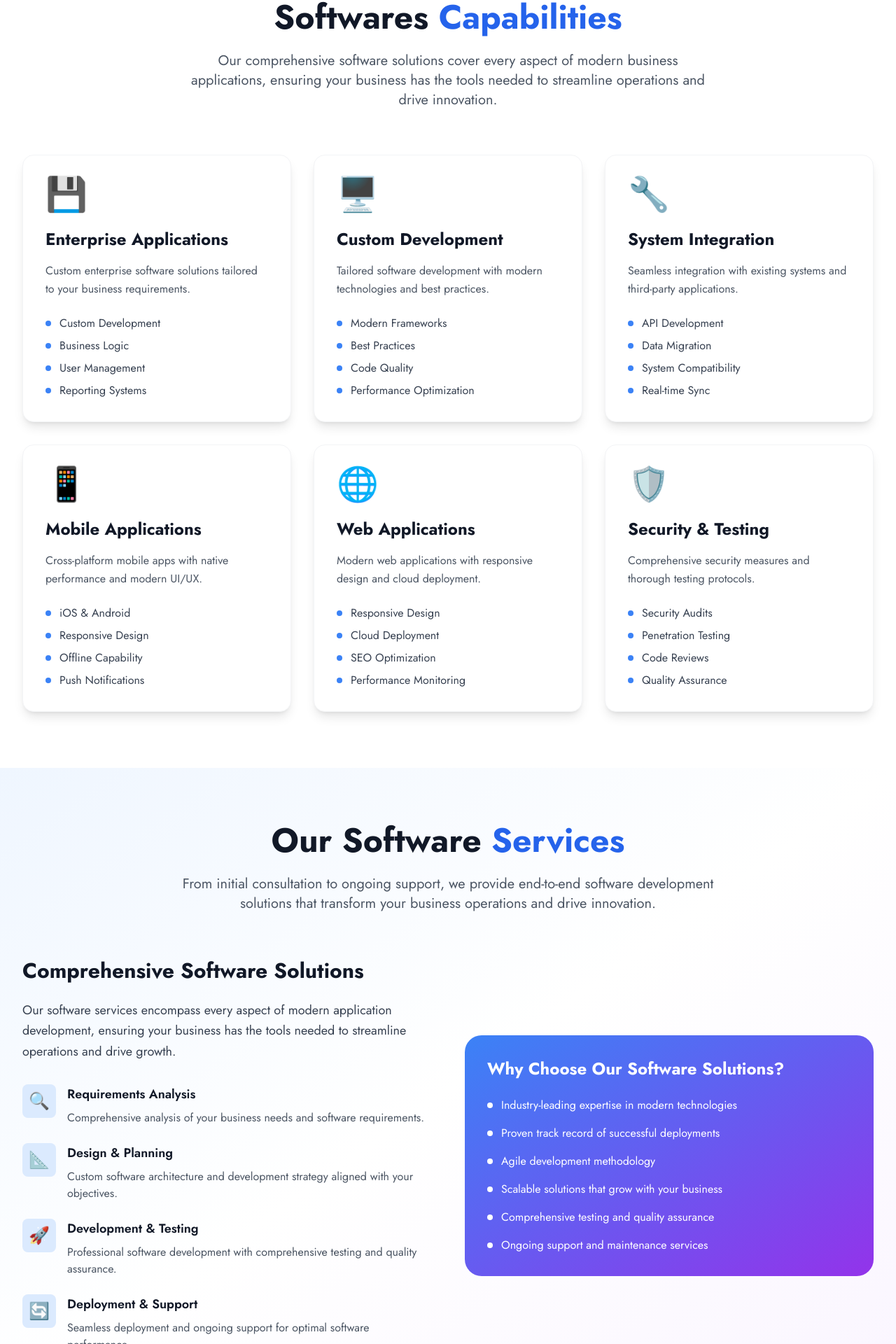
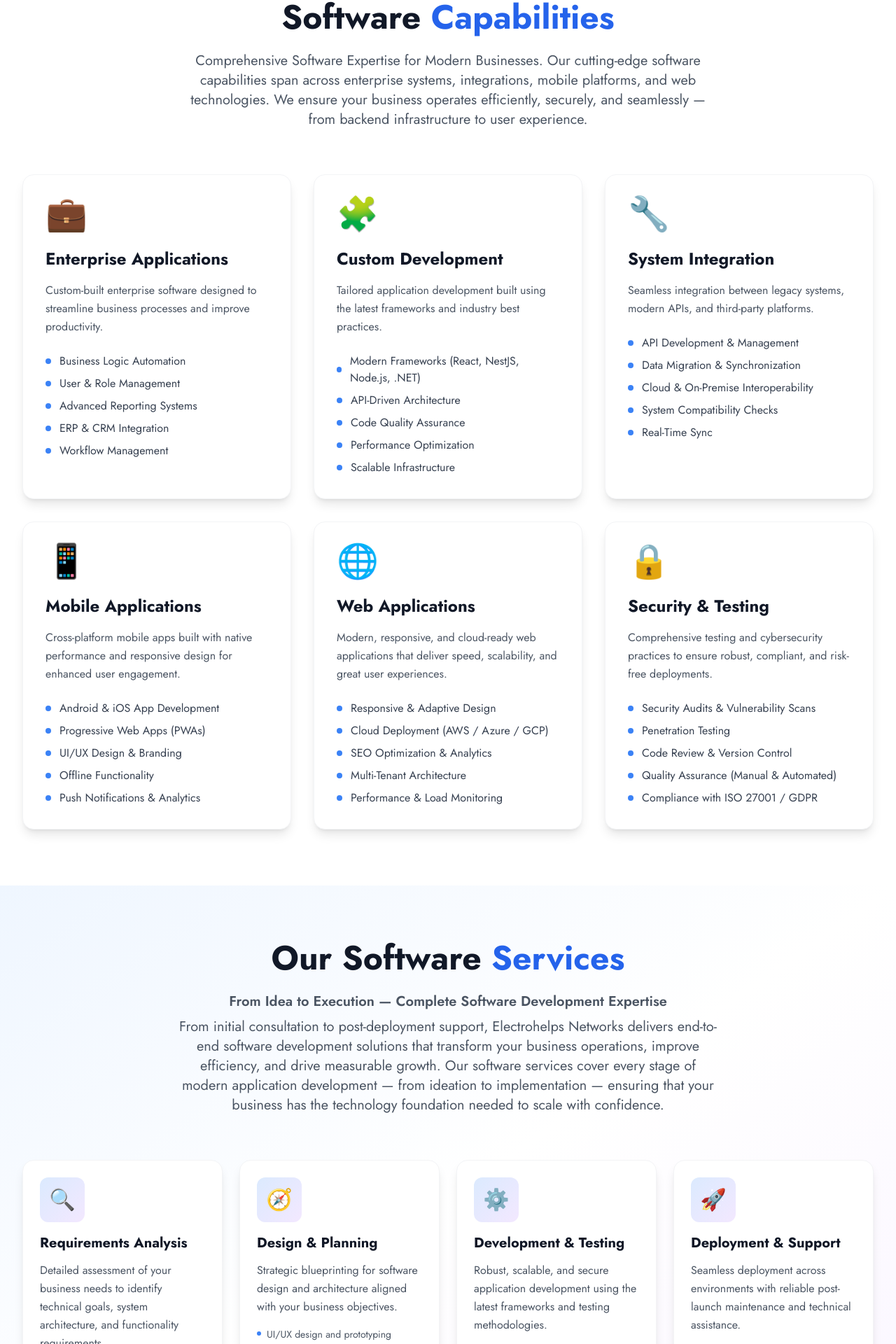
Before and after one commit to Vamshik1403/ehsnetworks-website, a Next.js app in the folder frontend/: page /solutions/softwares in a window 1280 px wide. Shown: the part 872-2792 px from the top of the page at 70% size. Built offline with nearby package versions, Linux system fonts and the light colour scheme.

Commit message:
Initial commit

```diff
--- a/frontend/app/components/Navbar.jsx
+++ b/frontend/app/components/Navbar.jsx
@@ -301,6 +301,12 @@ export default function Navbar() {
                     <h3 className="text-lg font-bold text-gray-800 group-hover/phone:text-purple-600 transition-colors duration-300">Phone</h3>
                   </div>
                   <div className="ml-11 space-y-2">
+                    <a href="mailto:support@ehsnetworks.in" className="flex items-center space-x-2 text-gray-600 hover:text-blue-600 transition-colors duration-300 group-hover/support:translate-x-1 cursor-pointer">
+                      <svg className="w-4 h-4" fill="none" stroke="currentColor" viewBox="0 0 24 24">
+                        <path strokeLinecap="round" strokeLinejoin="round" strokeWidth="2" d="M3 8l7.89 4.26a2 2 0 002.22 0L21 8M5 19h14a2 2 0 002-2V7a2 2 0 00-2-2H5a2 2 0 00-2 2v10a2 2 0 002 2z" />
+                      </svg>
+                      <span className="text-sm">sales@ehsnetworks.in</span>
+                    </a>
                     <a href="tel:02240244440" className="flex items-center space-x-2 text-gray-600 hover:text-purple-600 transition-colors duration-300 group-hover/phone:translate-x-1 cursor-pointer">
                       <svg className="w-4 h-4" fill="none" stroke="currentColor" viewBox="0 0 24 24">
                         <path strokeLinecap="round" strokeLinejoin="round" strokeWidth="2" d="M3 5a2 2 0 012-2h3.28a1 1 0 01.948.684l1.498 4.493a1 1 0 01-.502 1.21l-2.257 1.13a11.042 11.042 0 005.516 5.516l1.13-2.257a1 1 0 011.21-.502l4.493 1.498a1 1 0 01.684.949V19a2 2 0 01-2 2h-1C9.716 21 3 14.284 3 6V5z" />
--- a/frontend/app/contact/page.js
+++ b/frontend/app/contact/page.js
@@ -78,7 +78,7 @@ export default function ContactUs() {
                     <div>
                       <h3 className="font-semibold text-gray-900 mb-1">Phone Number</h3>
                       <a href="tel:+917718811771" className="text-green-600 hover:text-green-700 font-semibold text-lg">
-                        +91 771-8811-771
+                        022-4024-4440
                       </a>
                             </div>
                           </div>
--- a/frontend/app/end-points/iot-security/components/EndpointProtectionOverview.jsx
+++ b/frontend/app/end-points/iot-security/components/EndpointProtectionOverview.jsx
@@ -51,7 +51,7 @@ export default function EndpointProtectionOverview() {
             </div>
 
             <Link href="/contact">
-              <button className="mt-6 px-8 py-4 bg-gradient-to-r from-indigo-600 to-purple-600 text-white font-bold text-lg rounded-lg shadow-lg hover:shadow-xl transform hover:scale-105 transition-all duration-300">
+              <button className="mt-20 px-8 py-4 bg-gradient-to-r from-indigo-600 to-purple-600 text-white font-bold text-lg rounded-lg shadow-lg hover:shadow-xl transform hover:scale-105 transition-all duration-300">
                 GET APPOINTMENT
               </button>
             </Link>
--- a/frontend/app/solutions/softwares/components/SoftwaresCapabilities.jsx
+++ b/frontend/app/solutions/softwares/components/SoftwaresCapabilities.jsx
@@ -7,51 +7,51 @@ export default function SoftwaresCapabilities() {
       <div className="max-w-7xl mx-auto px-4 sm:px-6 lg:px-8">
         <div className="text-center mb-16">
           <h2 className="text-4xl md:text-5xl font-bold text-gray-900 mb-6">
-            Softwares <span className="text-blue-600">Capabilities</span>
+            Software <span className="text-blue-600">Capabilities</span>
           </h2>
           <p className="text-xl text-gray-600 max-w-3xl mx-auto">
-            Our comprehensive software solutions cover every aspect of modern business applications,
-            ensuring your business has the tools needed to streamline operations and drive innovation.
+            Comprehensive Software Expertise for Modern Businesses. Our cutting-edge software capabilities span across enterprise systems, integrations, mobile platforms, and web technologies.
+            We ensure your business operates efficiently, securely, and seamlessly — from backend infrastructure to user experience.
           </p>
         </div>
 
         <div className="grid grid-cols-1 md:grid-cols-2 lg:grid-cols-3 gap-8">
           {[
             {
-              icon: '💾',
+              icon: '💼',
               title: 'Enterprise Applications',
-              description: 'Custom enterprise software solutions tailored to your business requirements.',
-              features: ['Custom Development', 'Business Logic', 'User Management', 'Reporting Systems']
+              description: 'Custom-built enterprise software designed to streamline business processes and improve productivity.',
+              features: ['Business Logic Automation', 'User & Role Management', 'Advanced Reporting Systems', 'ERP & CRM Integration', 'Workflow Management']
             },
             {
-              icon: '🖥️',
+              icon: '🧩',
               title: 'Custom Development',
-              description: 'Tailored software development with modern technologies and best practices.',
-              features: ['Modern Frameworks', 'Best Practices', 'Code Quality', 'Performance Optimization']
+              description: 'Tailored application development built using the latest frameworks and industry best practices.',
+              features: ['Modern Frameworks (React, NestJS, Node.js, .NET)', 'API-Driven Architecture', 'Code Quality Assurance', 'Performance Optimization', 'Scalable Infrastructure']
             },
             {
               icon: '🔧',
               title: 'System Integration',
-              description: 'Seamless integration with existing systems and third-party applications.',
-              features: ['API Development', 'Data Migration', 'System Compatibility', 'Real-time Sync']
+              description: 'Seamless integration between legacy systems, modern APIs, and third-party platforms.',
+              features: ['API Development & Management', 'Data Migration & Synchronization', 'Cloud & On-Premise Interoperability', 'System Compatibility Checks', 'Real-Time Sync']
             },
             {
               icon: '📱',
               title: 'Mobile Applications',
-              description: 'Cross-platform mobile apps with native performance and modern UI/UX.',
-              features: ['iOS & Android', 'Responsive Design', 'Offline Capability', 'Push Notifications']
+              description: 'Cross-platform mobile apps built with native performance and responsive design for enhanced user engagement.',
+              features: ['Android & iOS App Development', 'Progressive Web Apps (PWAs)', 'UI/UX Design & Branding', 'Offline Functionality', 'Push Notifications & Analytics']
             },
             {
               icon: '🌐',
               title: 'Web Applications',
-              description: 'Modern web applications with responsive design and cloud deployment.',
-              features: ['Responsive Design', 'Cloud Deployment', 'SEO Optimization', 'Performance Monitoring']
+              description: 'Modern, responsive, and cloud-ready web applications that deliver speed, scalability, and great user experiences.',
+              features: ['Responsive & Adaptive Design', 'Cloud Deployment (AWS / Azure / GCP)', 'SEO Optimization & Analytics', 'Multi-Tenant Architecture', 'Performance & Load Monitoring']
             },
             {
-              icon: '🛡️',
+              icon: '🔒',
               title: 'Security & Testing',
-              description: 'Comprehensive security measures and thorough testing protocols.',
-              features: ['Security Audits', 'Penetration Testing', 'Code Reviews', 'Quality Assurance']
+              description: 'Comprehensive testing and cybersecurity practices to ensure robust, compliant, and risk-free deployments.',
+              features: ['Security Audits & Vulnerability Scans', 'Penetration Testing', 'Code Review & Version Control', 'Quality Assurance (Manual & Automated)', 'Compliance with ISO 27001 / GDPR']
             }
           ].map((capability, index) => (
             <div
--- a/frontend/app/solutions/softwares/components/SoftwaresServices.jsx
+++ b/frontend/app/solutions/softwares/components/SoftwaresServices.jsx
@@ -9,79 +9,95 @@ export default function SoftwaresServices() {
           <h2 className="text-4xl md:text-5xl font-bold text-gray-900 mb-6">
             Our Software <span className="text-blue-600">Services</span>
           </h2>
-          <p className="text-xl text-gray-600 max-w-3xl mx-auto">
-            From initial consultation to ongoing support, we provide end-to-end software development solutions
-            that transform your business operations and drive innovation.
+          <div className="text-xl text-gray-600 max-w-3xl mx-auto space-y-2">
+            <p className="font-semibold">
+              From Idea to Execution — Complete Software Development Expertise
+            </p>
+            <p>
+              From initial consultation to post-deployment support, Electrohelps Networks delivers end-to-end software development solutions that transform your business operations, improve efficiency, and drive measurable growth.              Our software services cover every stage of modern application development — from ideation to implementation — ensuring that your business has the technology foundation needed to scale with confidence.
+
             </p>
           </div>
+        </div>
 
-        <div className="grid grid-cols-1 lg:grid-cols-2 gap-12 items-center">
-          <div className="space-y-8">
-            <div className="space-y-6">
-              <h3 className="text-3xl font-bold text-gray-900">
+        <div className="space-y-12">
+          {/* <div className="text-center">
+            <h3 className="text-3xl md:text-4xl font-bold text-gray-900 mb-4">
               Comprehensive Software Solutions
             </h3>
-              <p className="text-lg text-gray-700 leading-relaxed">
-                Our software services encompass every aspect of modern application development, ensuring your business
-                has the tools needed to streamline operations and drive growth.
+            <p className="text-lg text-gray-700 leading-relaxed max-w-3xl mx-auto">
+              Our software services cover every stage of modern application development — from ideation to implementation — ensuring that your business has the technology foundation needed to scale with confidence.
             </p>
-            </div>
+          </div> */}
 
-            <div className="space-y-6">
+          <div className="grid grid-cols-1 md:grid-cols-2 lg:grid-cols-4 gap-6">
             {[
               {
                 icon: '🔍',
                 title: 'Requirements Analysis',
-                  description: 'Comprehensive analysis of your business needs and software requirements.'
+                description: 'Detailed assessment of your business needs to identify technical goals, system architecture, and functionality requirements.',
+                features: [
+                  'Process mapping and requirement documentation',
+                  'Feasibility and risk assessment',
+                  'Stakeholder analysis'
+                ]
               },
               {
-                  icon: '📐',
+                icon: '🧭',
                 title: 'Design & Planning',
-                  description: 'Custom software architecture and development strategy aligned with your objectives.'
+                description: 'Strategic blueprinting for software design and architecture aligned with your business objectives.',
+                features: [
+                  'UI/UX design and prototyping',
+                  'System architecture & database modeling',
+                  'Agile sprint planning'
+                ]
+              },
+              {
+                icon: '⚙️',
+                title: 'Development & Testing',
+                description: 'Robust, scalable, and secure application development using the latest frameworks and testing methodologies.',
+                features: [
+                  'Full-stack development (Frontend, Backend, APIs)',
+                  'Unit, integration & performance testing',
+                  'Continuous Integration / Deployment (CI/CD)'
+                ]
               },
               {
                 icon: '🚀',
-                  title: 'Development & Testing',
-                  description: 'Professional software development with comprehensive testing and quality assurance.'
-                },
-                {
-                  icon: '🔄',
                 title: 'Deployment & Support',
-                  description: 'Seamless deployment and ongoing support for optimal software performance.'
+                description: 'Seamless deployment across environments with reliable post-launch maintenance and technical assistance.',
+                features: [
+                  'Cloud deployment (AWS / Azure / GCP)',
+                  'System monitoring and version control',
+                  '24×7 maintenance and feature updates'
+                ]
               }
             ].map((service, index) => (
-                <div key={index} className="flex items-start space-x-4">
-                  <div className="w-12 h-12 bg-blue-100 rounded-lg flex items-center justify-center flex-shrink-0">
-                    <span className="text-2xl">{service.icon}</span>
+              <div
+                key={index}
+                className="group bg-white rounded-2xl p-6 shadow-lg border border-gray-100 hover:shadow-2xl transition-all duration-300 transform hover:scale-105 hover:-translate-y-2"
+              >
+                <div className="w-16 h-16 bg-gradient-to-br from-blue-100 to-purple-100 rounded-xl flex items-center justify-center mb-4 group-hover:scale-110 transition-transform duration-300">
+                  <span className="text-3xl">{service.icon}</span>
                 </div>
-                  <div>
-                    <h4 className="text-lg font-semibold text-gray-900 mb-2">{service.title}</h4>
-                    <p className="text-gray-600">{service.description}</p>
-                  </div>
+                <h4 className="text-xl font-bold text-gray-900 mb-3 group-hover:text-blue-600 transition-colors duration-300">
+                  {service.title}
+                </h4>
+                <p className="text-gray-600 leading-relaxed mb-4">
+                  {service.description}
+                </p>
+                {service.features && (
+                  <ul className="space-y-2">
+                    {service.features.map((feature, featureIndex) => (
+                      <li key={featureIndex} className="flex items-start text-sm text-gray-600">
+                        <span className="w-1.5 h-1.5 bg-blue-500 rounded-full mr-2 mt-1.5 flex-shrink-0"></span>
+                        <span>{feature}</span>
+                      </li>
+                    ))}
+                  </ul>
+                )}
               </div>
             ))}
-            </div>
-          </div>
-
-          <div className="relative">
-            <div className="bg-gradient-to-br from-blue-500 to-purple-600 rounded-3xl p-8 text-white">
-              <h3 className="text-2xl font-bold mb-6">Why Choose Our Software Solutions?</h3>
-              <div className="space-y-4">
-                {[
-                  'Industry-leading expertise in modern technologies',
-                  'Proven track record of successful deployments',
-                  'Agile development methodology',
-                  'Scalable solutions that grow with your business',
-                  'Comprehensive testing and quality assurance',
-                  'Ongoing support and maintenance services'
-                ].map((benefit, index) => (
-                  <div key={index} className="flex items-center space-x-3">
-                    <span className="w-2 h-2 bg-white rounded-full"></span>
-                    <span>{benefit}</span>
-                  </div>
-                ))}
-              </div>
-            </div>
           </div>
         </div>
       </div>
--- a/frontend/app/solutions/softwares/components/SoftwaresTechnologies.jsx
+++ b/frontend/app/solutions/softwares/components/SoftwaresTechnologies.jsx
@@ -6,20 +6,27 @@ export default function SoftwaresTechnologies() {
     {
       icon: '🌐',
       title: 'Web Technologies',
-      description: 'We specialize in building fast, secure, and scalable web applications using the latest technologies. From intuitive front-end interfaces to high-performance backend systems, our expertise ensures seamless user experiences across all devices. Our team leverages cutting-edge frameworks like React.js and Next.js for dynamic UI, while Node.js and TypeScript provide a robust foundation for modern web solutions.',
-      specs: ['React.js', 'Next.js', 'Node.js', 'TypeScript']
+      description: 'We build fast, secure, and scalable web applications using industry-leading frameworks. From dynamic frontends to high-performance backend systems, we deliver responsive and user-friendly solutions optimized for all devices.',
+      specs: ['React.js', 'Next.js', 'Node.js', 'TypeScript', 'NestJS', 'Express.js', 'GraphQL'],
+      expertise: 'Expertise in: React.js, Next.js, Node.js, TypeScript, NestJS, Express.js, GraphQL',
+      specialties: 'Specialties: Responsive UI/UX, RESTful APIs, Server-Side Rendering (SSR), Progressive Web Apps (PWA)'
     },
     {
       icon: '📱',
       title: 'Mobile Development',
-      description: 'Delivering powerful and responsive mobile apps that engage users wherever they are. Whether it’s native iOS and Android development or cross-platform solutions using React Native and Flutter, we focus on performance, scalability, and intuitive user interfaces. Our apps are optimized for speed, reliability, and smooth user experiences — from concept to deployment.',
-      specs: ['React Native', 'Flutter', 'iOS Development', 'Android Development']
+      description: 'We design and develop cross-platform mobile apps that deliver smooth performance, engaging interfaces, and native capabilities. Whether for Android or iOS, our apps are optimized for speed, usability, and security.',
+      specs: ['React Native', 'Flutter', 'Kotlin', 'Swift', 'Ionic'],
+      frameworks: 'Frameworks: React Native, Flutter, Kotlin, Swift, Ionic',
+      capabilities: 'Capabilities: Offline Mode, Real-Time Sync, Push Notifications, Device Integration (Camera, GPS, NFC)'
     },
     {
       icon: '☁️',
       title: 'Cloud Integration',
-      description: 'We design and deploy cloud-native applications that scale effortlessly and run efficiently in modern cloud environments. Our solutions integrate seamlessly with AWS, Azure, and other cloud platforms, utilizing containerization and orchestration technologies like Docker and Kubernetes. From CI/CD pipelines to automated deployments, we ensure secure, high-availability systems that grow with your business.',
-      specs: ['AWS Services', 'Azure Integration', 'Docker', 'Kubernetes']
+      description: 'Our experts design and deploy cloud-native applications that scale efficiently and operate reliably in multi-cloud environments. We specialize in cloud migration, serverless architecture, and automated deployments.',
+      specs: ['AWS', 'Azure', 'Google Cloud', 'DigitalOcean', 'Docker', 'Kubernetes', 'Terraform', 'CI/CD Pipelines'],
+      platforms: 'Platforms: AWS, Azure, Google Cloud, DigitalOcean',
+      tools: 'Tools: Docker, Kubernetes, Terraform, CI/CD Pipelines',
+      features: 'Features: Auto Scaling, Load Balancing, Cloud Security, API Gateway Setup'
     }
   ];
 
@@ -27,20 +34,38 @@ export default function SoftwaresTechnologies() {
     {
       icon: '🔒',
       title: 'Security & Testing',
-      description: 'Enterprise-grade security measures and comprehensive testing protocols.',
-      features: ['Security Audits', 'Penetration Testing', 'Code Reviews', 'Quality Assurance']
+      description: 'We implement enterprise-grade security measures and automated testing at every stage of development to ensure your systems remain resilient against vulnerabilities.',
+      features: [
+        'Security Audits & Penetration Testing',
+        'Static & Dynamic Code Analysis',
+        'Vulnerability Management',
+        'Quality Assurance (Manual & Automated)',
+        'Compliance with ISO 27001 / GDPR'
+      ]
     },
     {
       icon: '📊',
       title: 'Analytics & Monitoring',
-      description: 'Advanced analytics and real-time monitoring for application performance.',
-      features: ['Performance Monitoring', 'User Analytics', 'Error Tracking', 'Real-time Alerts']
+      description: 'Comprehensive performance tracking and user analytics to help businesses make data-driven decisions.',
+      features: [
+        'Real-Time Application Monitoring',
+        'Error Tracking & Alerting',
+        'User Analytics & Heatmaps',
+        'Performance Benchmarking',
+        'Predictive Insights with AI'
+      ]
     },
     {
-      icon: '🔧',
+      icon: '🔗',
       title: 'System Integration',
-      description: 'Seamless integration with existing systems and third-party applications.',
-      features: ['API Development', 'Data Migration', 'System Compatibility', 'Real-time Sync']
+      description: 'Seamless integration with existing enterprise software, APIs, and third-party applications to ensure smooth interoperability.',
+      features: [
+        'API Development & Management',
+        'Data Migration & Transformation',
+        'Workflow Automation',
+        'Real-Time Data Sync',
+        'ERP/CRM Integration (SAP, Salesforce, Zoho, Odoo)'
+      ]
     }
   ];
 
@@ -51,10 +76,15 @@ export default function SoftwaresTechnologies() {
           <h2 className="text-4xl md:text-5xl font-bold text-gray-900 mb-6">
             Software <span className="text-blue-600">Technologies</span>
           </h2>
-          <p className="text-xl text-gray-600 max-w-3xl mx-auto">
-            We leverage the latest software development technologies and frameworks to deliver cutting-edge
-            solutions that meet the most demanding business requirements.
-          </p>
+          <div className="text-xl text-gray-600 max-w-3xl mx-auto space-y-2">
+            <p className="font-semibold">
+              Empowering Innovation with Modern Tools & Proven Frameworks
+            </p>
+            <p>
+              We leverage the latest software technologies, frameworks, and cloud infrastructures to deliver reliable, scalable, and future-ready digital solutions.
+              Our expertise covers the full technology spectrum—from web and mobile development to automation, analytics, and enterprise integration.
+            </p>
+          </div>
         </div>
 
         <div className="space-y-12">
@@ -78,6 +108,27 @@ export default function SoftwaresTechnologies() {
                     <div className="flex-1 flex flex-col">
                       <h4 className="text-xl font-semibold text-gray-900 mb-2">{tech.title}</h4>
                       <p className="text-gray-600 mb-4 flex-grow">{tech.description}</p>
+                      {tech.expertise && (
+                        <p className="text-sm text-gray-700 mb-2 font-medium">{tech.expertise}</p>
+                      )}
+                      {tech.specialties && (
+                        <p className="text-sm text-gray-700 mb-3">{tech.specialties}</p>
+                      )}
+                      {tech.frameworks && (
+                        <p className="text-sm text-gray-700 mb-2 font-medium">{tech.frameworks}</p>
+                      )}
+                      {tech.capabilities && (
+                        <p className="text-sm text-gray-700 mb-3">{tech.capabilities}</p>
+                      )}
+                      {tech.platforms && (
+                        <p className="text-sm text-gray-700 mb-2 font-medium">{tech.platforms}</p>
+                      )}
+                      {tech.tools && (
+                        <p className="text-sm text-gray-700 mb-2">{tech.tools}</p>
+                      )}
+                      {tech.features && (
+                        <p className="text-sm text-gray-700 mb-3">{tech.features}</p>
+                      )}
                       <div className="flex flex-wrap gap-2">
                         {tech.specs.map((spec, specIndex) => (
                           <span key={specIndex} className="px-3 py-1 bg-blue-100 text-blue-800 text-sm rounded-full">
```
Also changed, not shown: frontend/app/end-points/galaxys-iot-physical-security-services/components/IoTSecurityHero.jsx (+49 -18 lines), frontend/app/end-points/laptops-desktops-mobile/components/EndPointsHero.jsx (+16 -6 lines), frontend/app/end-points/laptops-desktops-mobile/components/ProductOverview.jsx (+25 -18 lines), frontend/app/solutions/softwares/components/SoftwaresHero.jsx (+12 -10 lines), frontend/public/main-images/endpoints-img.png (added), 1 other file (tests, documents, lock files or other folders). Lines whose indentation alone changed are shown as unchanged.
